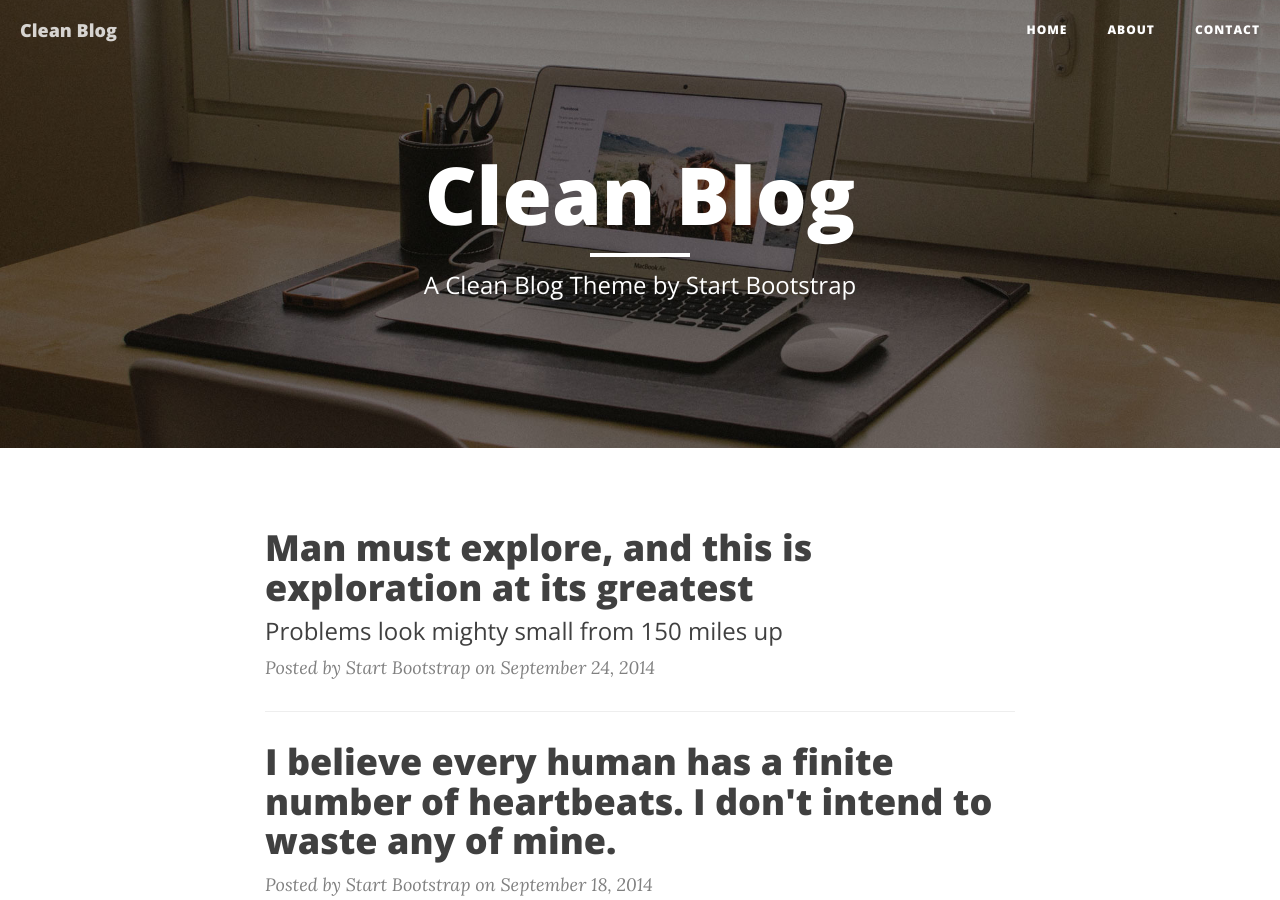
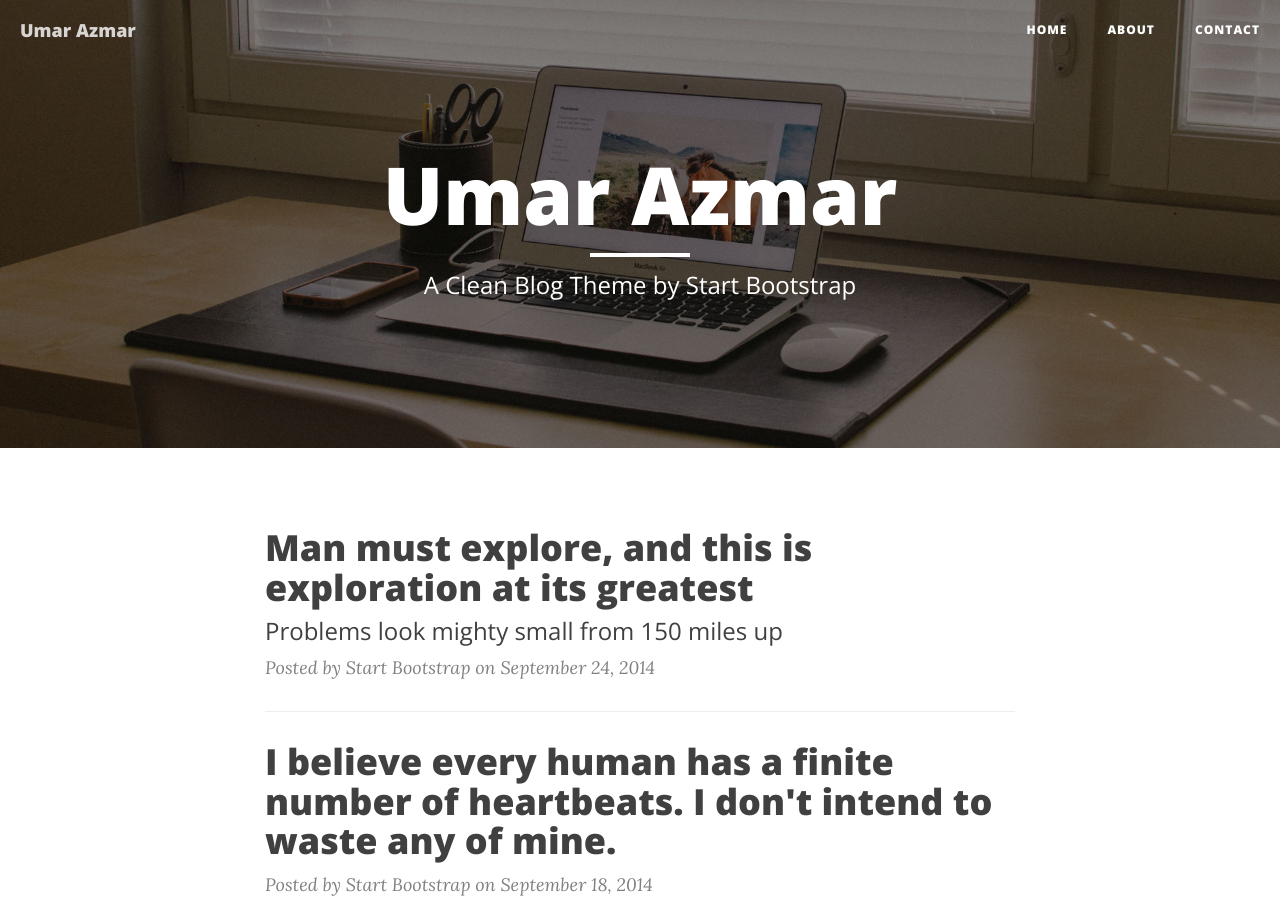
Before and after one commit to umarazmar/umarazmar.github.io, a Jekyll site: the page built from index.html, in a window 1280 px wide and 900 px high. Built offline with Jekyll 4.4.1, drawn with Linux system fonts in a browser that asks for light colours; nearby versions of some CDN libraries; the list of posts is cut into pages by our own code.

Commit message:
Update _config.yml

```diff
--- a/_config.yml
+++ b/_config.yml
@@ -1,15 +1,15 @@
 # Site settings
-title: Clean Blog
+title: Umar Azmar
 header-img: img/home-bg.jpg
-email: your-email@yourdomain.com
+email: me@umarazmar.com
 copyright_name: Your/Project/Corporate Name
 description: "Write your site description here. It will be used as your sites meta description as well!"
 baseurl: "/startbootstrap-clean-blog-jekyll"
-url: "http://yourdomain.com"
-twitter_username: SBootstrap
-github_username:  davidtmiller
-facebook_username:  IronSummitMedia
-email_username:  your-email@yourdomain.com
+url: "https://www.umarazmar.com"
+twitter_username: umarazmar
+github_username:  umarazmar
+facebook_username:  umarazmar
+email_username:  me@umarazmar.com
 
 # Build settings
 markdown: kramdown
```
